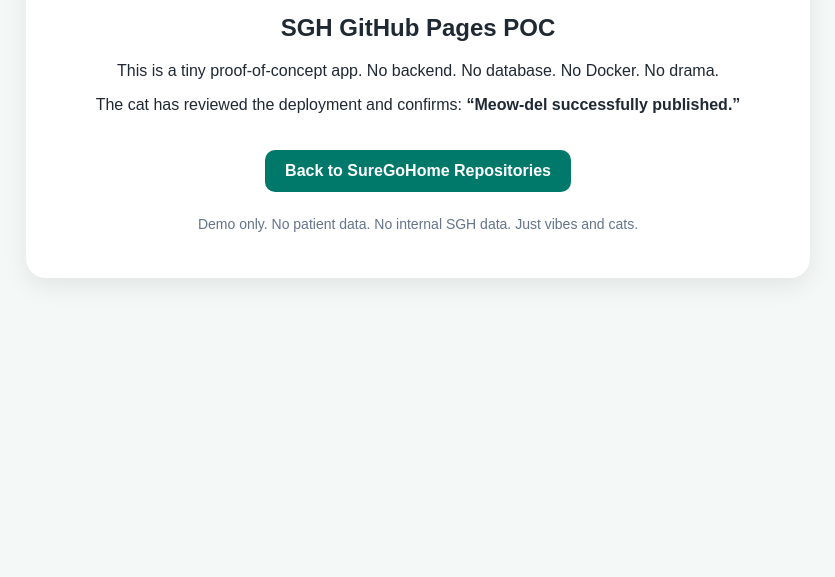
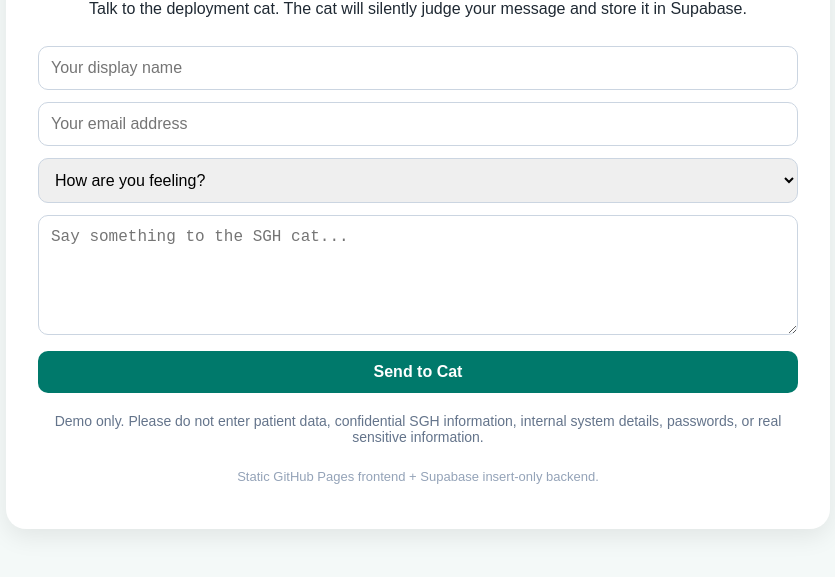
Before and after one commit to SureGoHome/sgh-cat-poc, a plain HTML site: page index.html in a window 1280 px wide. Shown: the part 261-838 px from the top of the page, without its empty margins (222-1057 px from the left). Before the commit the page ends 800 px from the top, so only its background shows below. Drawn offline with nearby package versions, Linux system fonts and the light colour scheme.

Commit message:
Revise HTML structure and styles for feedback form
Updated title and modified styles for better layout. Changed form elements and added new functionality for user input.

```diff
--- a/index.html
+++ b/index.html
@@ -4,19 +4,19 @@
   <meta charset="UTF-8" />
   <meta name="viewport" content="width=device-width, initial-scale=1.0" />
 
-  <title>SureGoHome Cat POC</title>
+  <title>SGH Cat Feedback POC</title>
 
   <style>
     body {
       font-family: Arial, sans-serif;
       background: #f4f9f8;
       color: #1f2933;
+      padding: 40px;
       text-align: center;
-      padding: 40px;
     }
 
     .card {
-      max-width: 720px;
+      max-width: 760px;
       margin: auto;
       background: white;
       border-radius: 20px;
@@ -29,54 +29,153 @@
     }
 
     .cat {
-      font-size: 80px;
-      margin: 20px 0;
+      font-size: 72px;
+      margin: 12px 0;
     }
 
-    .button {
-      display: inline-block;
-      margin-top: 20px;
-      padding: 12px 20px;
+    input, textarea, select, button {
+      width: 100%;
+      padding: 12px;
+      margin-top: 12px;
+      border-radius: 10px;
+      border: 1px solid #cbd5e1;
+      font-size: 16px;
+      box-sizing: border-box;
+    }
+
+    textarea {
+      min-height: 120px;
+      resize: vertical;
+    }
+
+    button {
       background: #00796b;
       color: white;
-      border-radius: 10px;
-      text-decoration: none;
+      font-weight: bold;
+      cursor: pointer;
+      border: none;
+    }
+
+    button:hover {
+      background: #005f56;
+    }
+
+    .notice {
+      margin-top: 20px;
+      font-size: 14px;
+      color: #64748b;
+    }
+
+    .status {
+      margin-top: 16px;
       font-weight: bold;
     }
 
-    .small {
+    .footer {
       margin-top: 24px;
-      font-size: 14px;
-      color: #64748b;
+      font-size: 13px;
+      color: #94a3b8;
     }
   </style>
 </head>
 
 <body>
   <div class="card">
-    <h1>Hello from SureGoHome 👋</h1>
+    <h1>SGH Cat Feedback POC</h1>
 
     <div class="cat">🐱</div>
 
-    <h2>SGH GitHub Pages POC</h2>
-
     <p>
-      This is a tiny proof-of-concept app.
-      No backend. No database. No Docker. No drama.
+      Talk to the deployment cat.
+      The cat will silently judge your message and store it in Supabase.
     </p>
 
-    <p>
-      The cat has reviewed the deployment and confirms:
-      <strong>“Meow-del successfully published.”</strong>
+    <form id="catForm">
+      <input
+        type="text"
+        id="name"
+        placeholder="Your display name"
+        required
+      />
+
+      <input
+        type="email"
+        id="email"
+        placeholder="Your email address"
+      />
+
+      <select id="mood" required>
+        <option value="">How are you feeling?</option>
+        <option value="calm">Calm like a successful deployment</option>
+        <option value="stressed">Stressed like a broken pipeline</option>
+        <option value="confused">Confused like undocumented code</option>
+        <option value="happy">Happy because the cat is here</option>
+      </select>
+
+      <textarea
+        id="message"
+        placeholder="Say something to the SGH cat..."
+        required
+      ></textarea>
+
+      <button type="submit">Send to Cat</button>
+    </form>
+
+    <p id="status" class="status"></p>
+
+    <p class="notice">
+      Demo only. Please do not enter patient data, confidential SGH information,
+      internal system details, passwords, or real sensitive information.
     </p>
 
-    <a class="button" href="https://github.com/orgs/SureGoHome/repositories">
-      Back to SureGoHome Repositories
-    </a>
-
-    <p class="small">
-      Demo only. No patient data. No internal SGH data. Just vibes and cats.
+    <p class="footer">
+      Static GitHub Pages frontend + Supabase insert-only backend.
     </p>
   </div>
+
+  <script src="https://cdn.jsdelivr.net/npm/@supabase/supabase-js@2"></script>
+
+  <script>
+    const SUPABASE_URL = "https://jcbhyqbthdcmgobonkcs.supabase.co/rest/v1/";
+    const SUPABASE_ANON_KEY = "sb_publishable_WljOE52pTLXJxZ2sdiaqtA_vA3K-xow";
+
+    const supabaseClient = supabase.createClient(
+      SUPABASE_URL,
+      SUPABASE_ANON_KEY
+    );
+
+    const form = document.getElementById("catForm");
+    const statusText = document.getElementById("status");
+
+    form.addEventListener("submit", async function(event) {
+      event.preventDefault();
+
+      statusText.textContent = "Cat is thinking... 🐾";
+
+      const name = document.getElementById("name").value.trim();
+      const email = document.getElementById("email").value.trim();
+      const mood = document.getElementById("mood").value;
+      const message = document.getElementById("message").value.trim();
+
+      const { error } = await supabaseClient
+        .from("cat_messages")
+        .insert([
+          {
+            name: name,
+            email: email,
+            mood: mood,
+            message: message
+          }
+        ]);
+
+      if (error) {
+        console.error(error);
+        statusText.textContent = "Cat rejected the message. Check Supabase table/RLS settings.";
+      } else {
+        statusText.textContent = "Message stored. Cat approves. 🐱✅";
+        form.reset();
+      }
+    });
+  </script>
 </body>
 </html>
```
